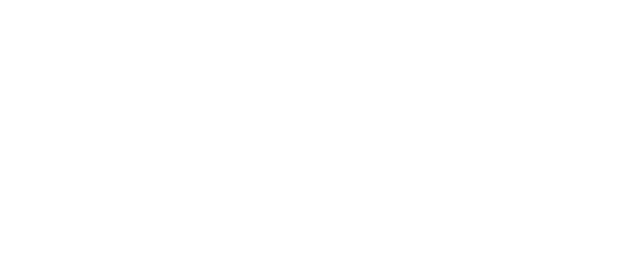
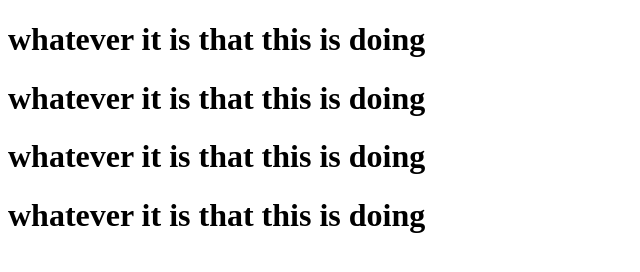
Before and after one commit to acumbana/learning, a plain HTML site: page index.html in a window 1280 px wide. Shown: the whole page, without its empty margins (0-640 px from the left). Drawn offline with Linux system fonts and the light colour scheme.

Commit message:
added 4 h1's lines

```diff
--- a/index.html
+++ b/index.html
@@ -6,5 +6,9 @@
   </head>
   <body>
 
+<h1>whatever it is that this is doing</h1>
+<h1>whatever it is that this is doing</h1>
+<h1>whatever it is that this is doing</h1>
+<h1>whatever it is that this is doing</h1>
   </body>
 </html>
```
